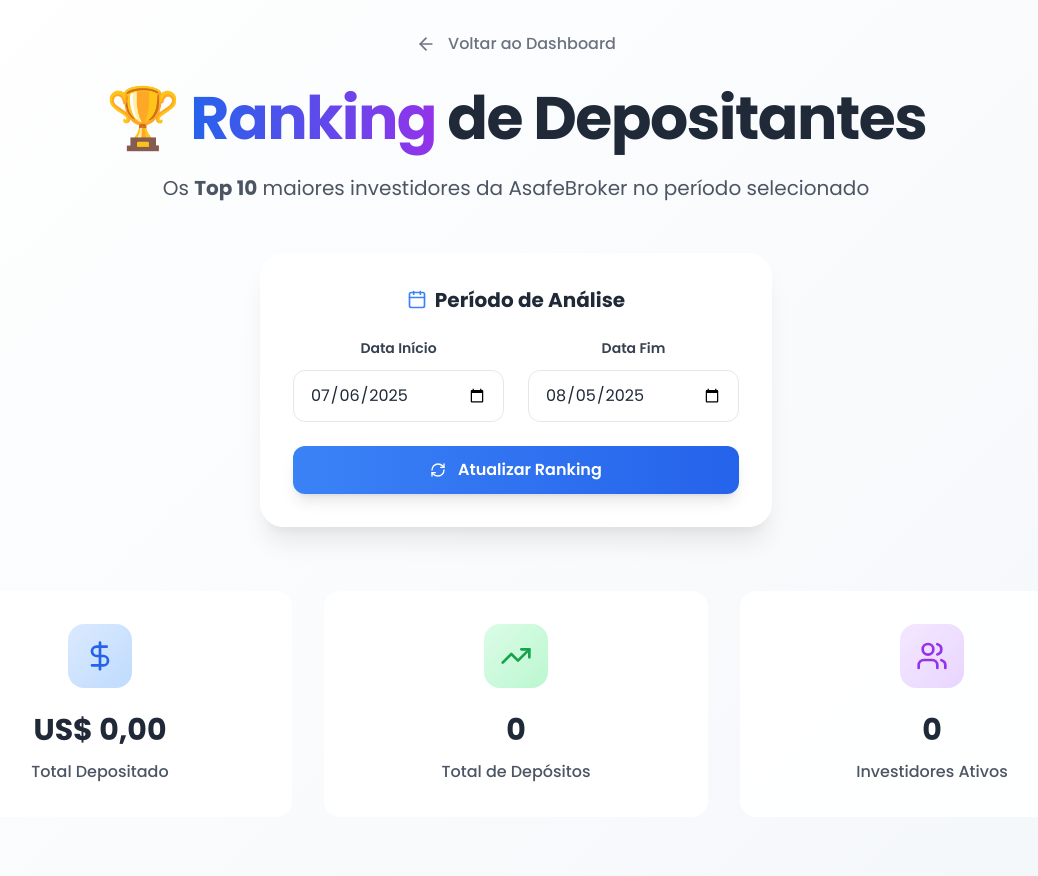
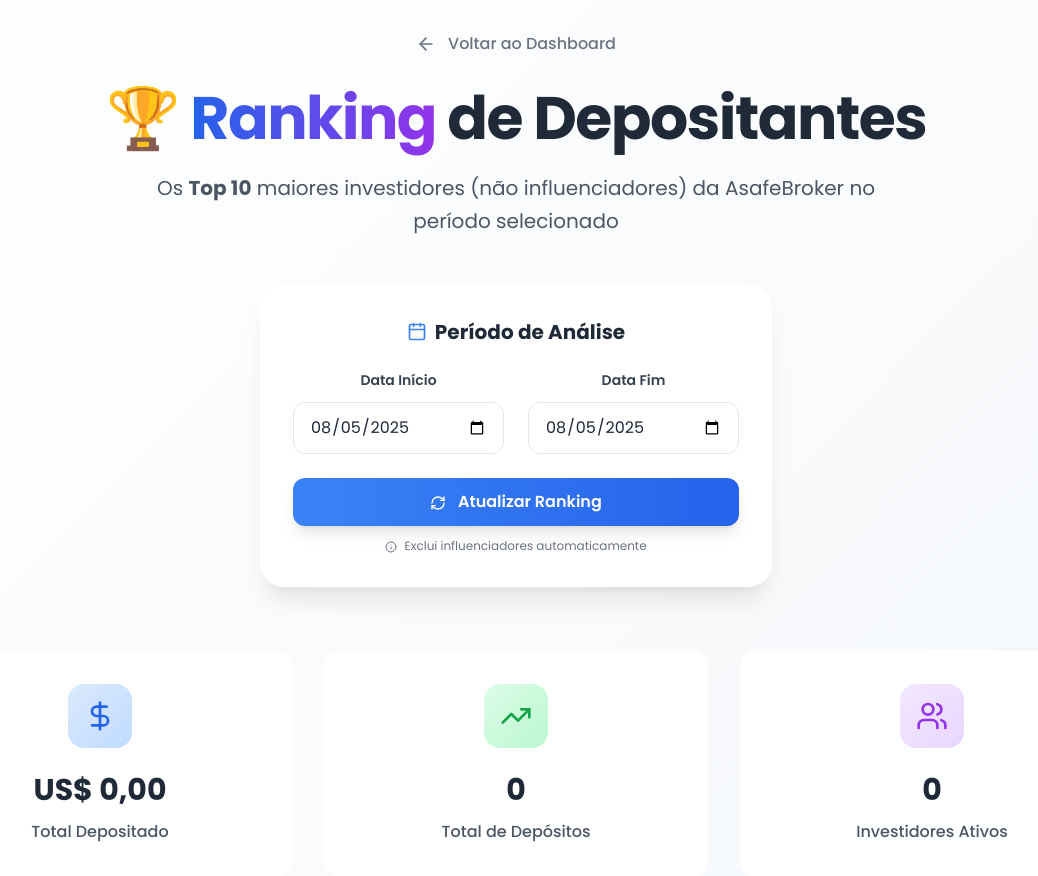
Before and after one commit to birizinit/ranking-asafebroker, a Flask app: page / in a window 1280 px wide. Shown: the top 876 px of the page, without its empty margins (124-1162 px from the left). Run offline with Flask 3, Linux system fonts and the light colour scheme; data that the repository does not hold is empty; some libraries are stand-ins or nearby versions.

Commit message:
Update index.html

```diff
--- a/templates/index.html
+++ b/templates/index.html
@@ -179,7 +179,7 @@
             🏆 <span class="bg-gradient-to-r from-blue-600 to-purple-600 bg-clip-text text-transparent">Ranking</span> de Depositantes
           </h1>
           <p class="text-xl text-gray-600 max-w-3xl mx-auto leading-relaxed">
-            Os <strong>Top 10</strong> maiores investidores da AsafeBroker no período selecionado
+            Os <strong>Top 10</strong> maiores investidores (não influenciadores) da AsafeBroker no período selecionado
           </p>
         </div>
 
@@ -203,6 +203,10 @@
             <i data-lucide="refresh-cw" class="w-4 h-4 inline mr-2"></i>
             Atualizar Ranking
           </button>
+          <p class="text-xs text-gray-500 mt-3 text-center">
+            <i data-lucide="info" class="w-3 h-3 inline mr-1"></i>
+            Exclui influenciadores automaticamente
+          </p>
         </div>
       </div>
 
@@ -258,11 +262,10 @@
     document.addEventListener("DOMContentLoaded", () => {
       lucide.createIcons();
 
-      // Date initialization
+      // Date initialization - usar apenas o dia atual
       const today = new Date().toISOString().split('T')[0];
-      const thirtyDaysAgo = new Date(Date.now() - 30 * 24 * 60 * 60 * 1000).toISOString().split('T')[0];
 
-      document.getElementById('startDate').value = thirtyDaysAgo;
+      document.getElementById('startDate').value = today;
       document.getElementById('endDate').value = today;
 
       // Data fetching and rendering
```
